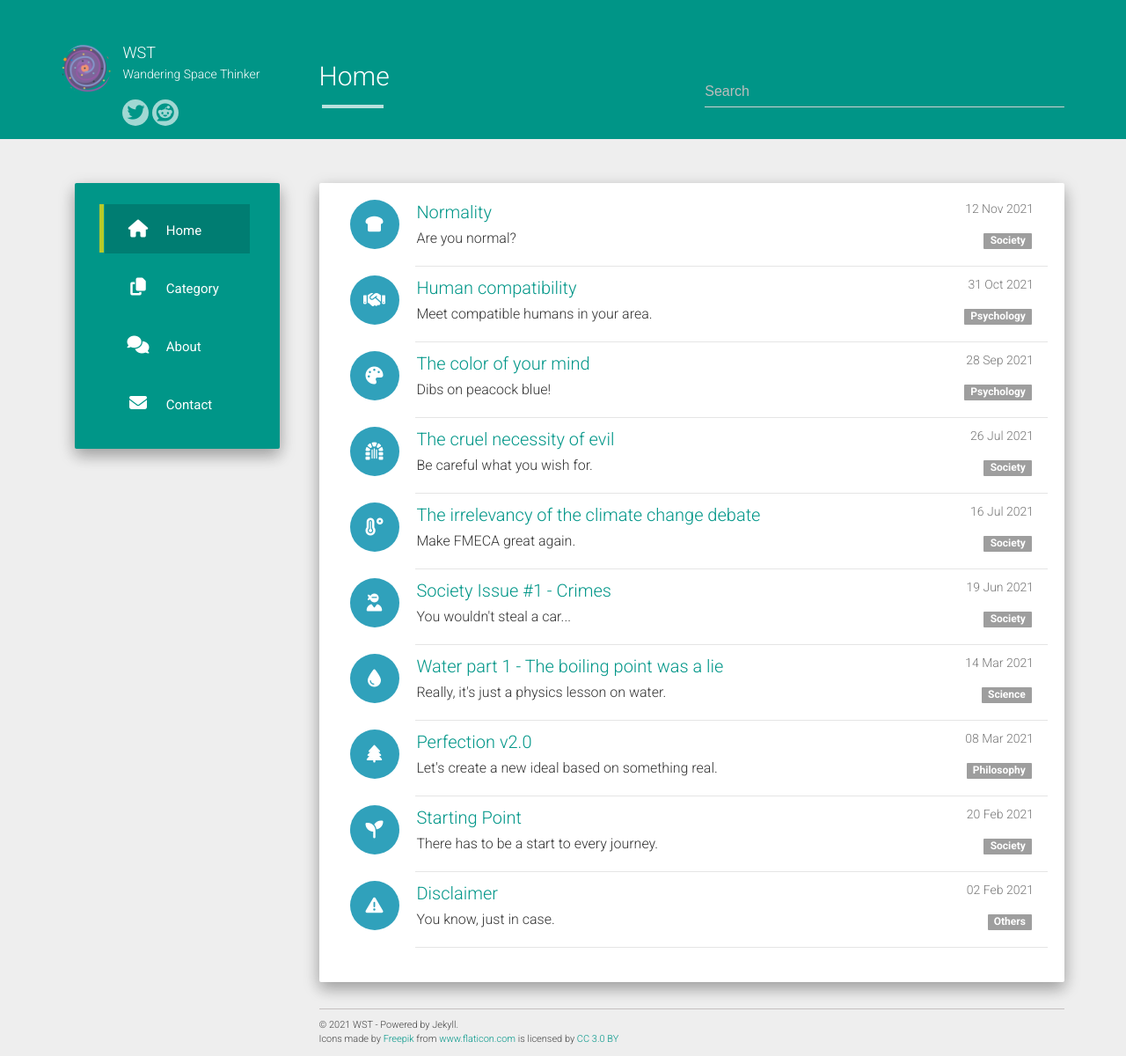
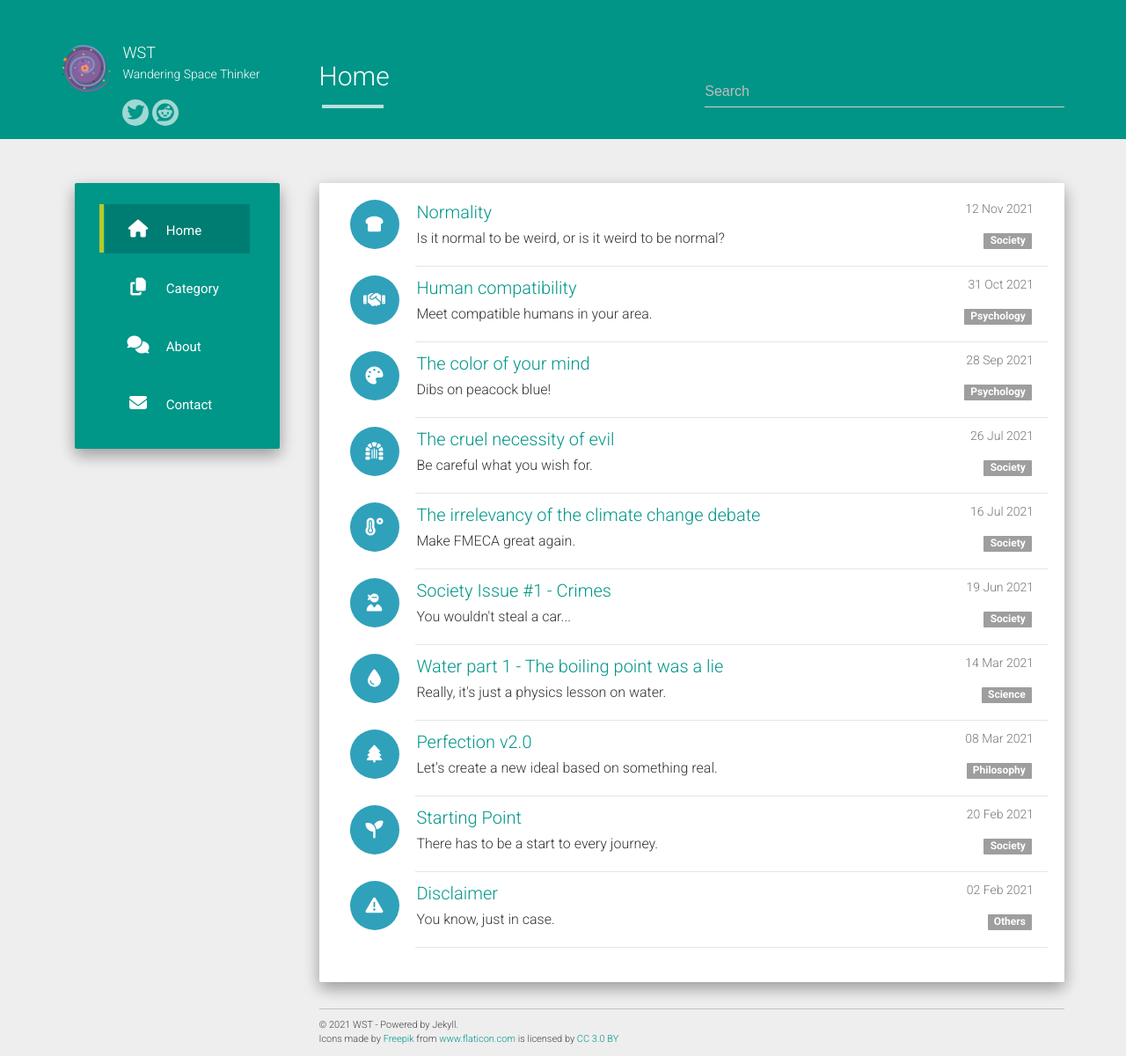
Before and after one commit to WanderingSpaceThinker/nonexistence, a Jekyll site: the page built from index.html, in a window 1280 px wide and 1200 px high. Shown: the whole window at 88% size. Built offline with Jekyll 4.4.1, drawn with Linux system fonts in a browser that asks for light colours; nearby versions of some CDN libraries; the list of posts is cut into pages by our own code.

Commit message:
chore: update post

```diff
--- a/_posts/2021-11-12-Normality.md
+++ b/_posts/2021-11-12-Normality.md
@@ -1,7 +1,7 @@
 ---
 layout: post
 title: "Normality"
-description: "Are you normal?"
+description: "Is it normal to be weird, or is it weird to be normal?"
 date:   2021-11-12
 categories: ["Society"]
 icon: "fas fa-bread-slice"
```
